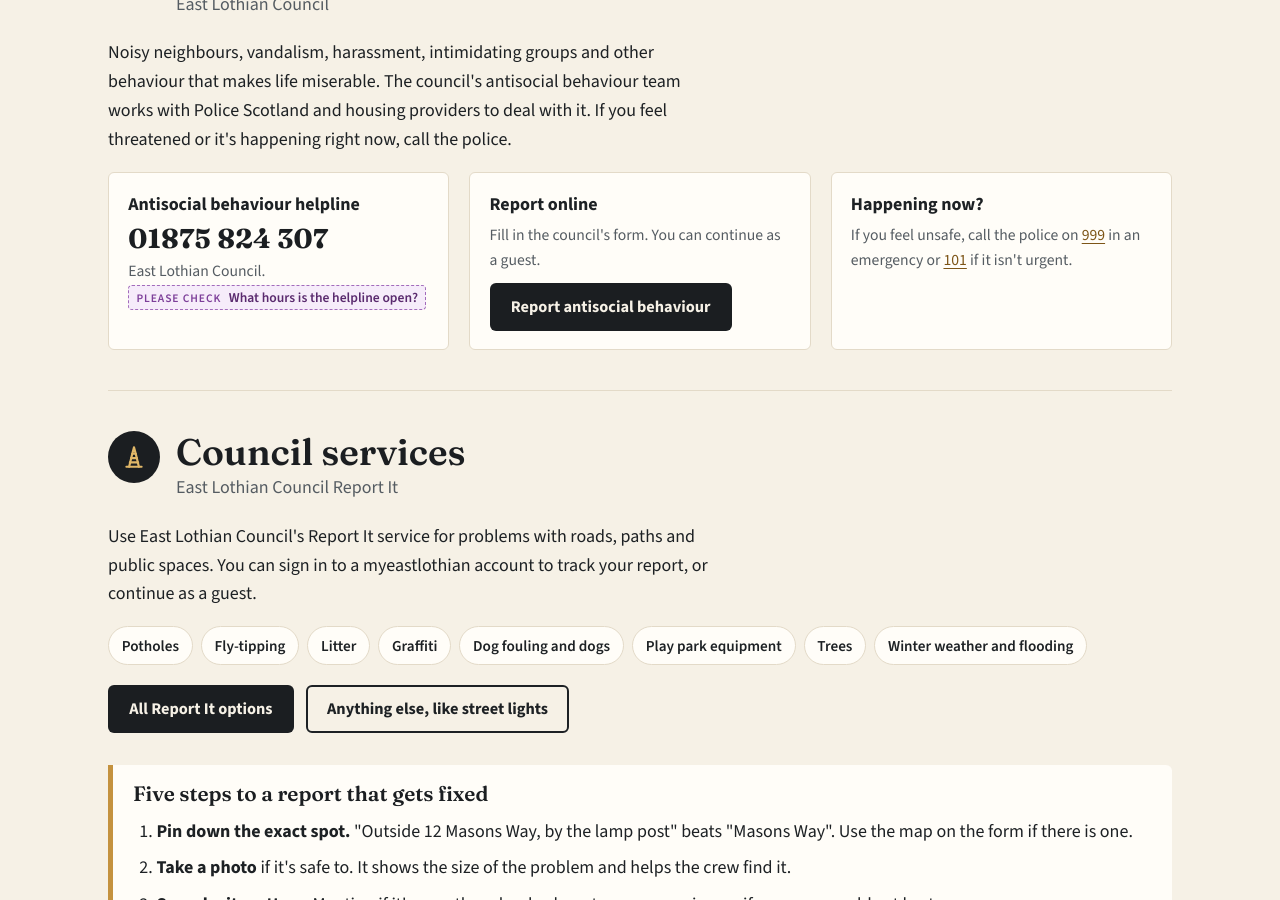
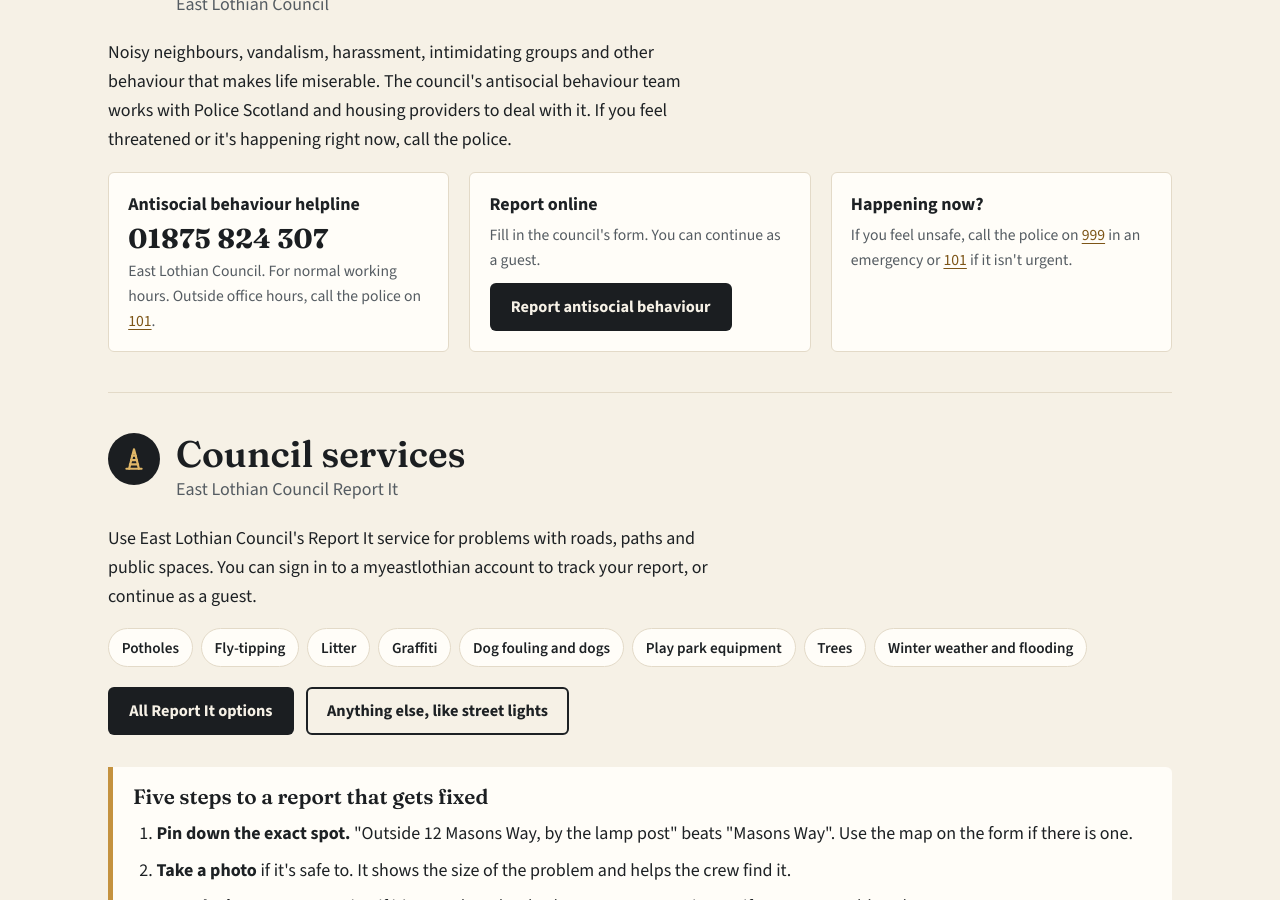
Before and after one commit to dochtie/wallyford-community-council, a Jekyll site: the page built from report.html, in a window 1280 px wide and 900 px high, scrolled down 1009 px. Built offline with Jekyll 4.4.1, drawn with Linux system fonts in a browser that asks for light colours.

Commit message:
Replace the helpline hours note with the council's wording
Co-Authored-By: Claude Sonnet 5.5 <noreply@anthropic.com>
Claude-Session: https://claude.ai/code/session_01AHWgmv98gDoPYAsZMrtSb6

```diff
--- a/report.html
+++ b/report.html
@@ -79,7 +79,7 @@ description: Who to contact about crime, antisocial behaviour, council services,
       <div class="contact-card">
         <span class="label">Antisocial behaviour helpline</span>
         <a class="phone" href="tel:01875824307">01875 824 307</a>
-        <span class="when-to">East Lothian Council. {% include review.html type="check" text="What hours is the helpline open?" %}</span>
+        <span class="when-to">East Lothian Council. For normal working hours. Outside office hours, call the police on <a href="tel:101">101</a>.</span>
       </div>
       <div class="contact-card">
         <span class="label">Report online</span>
```
